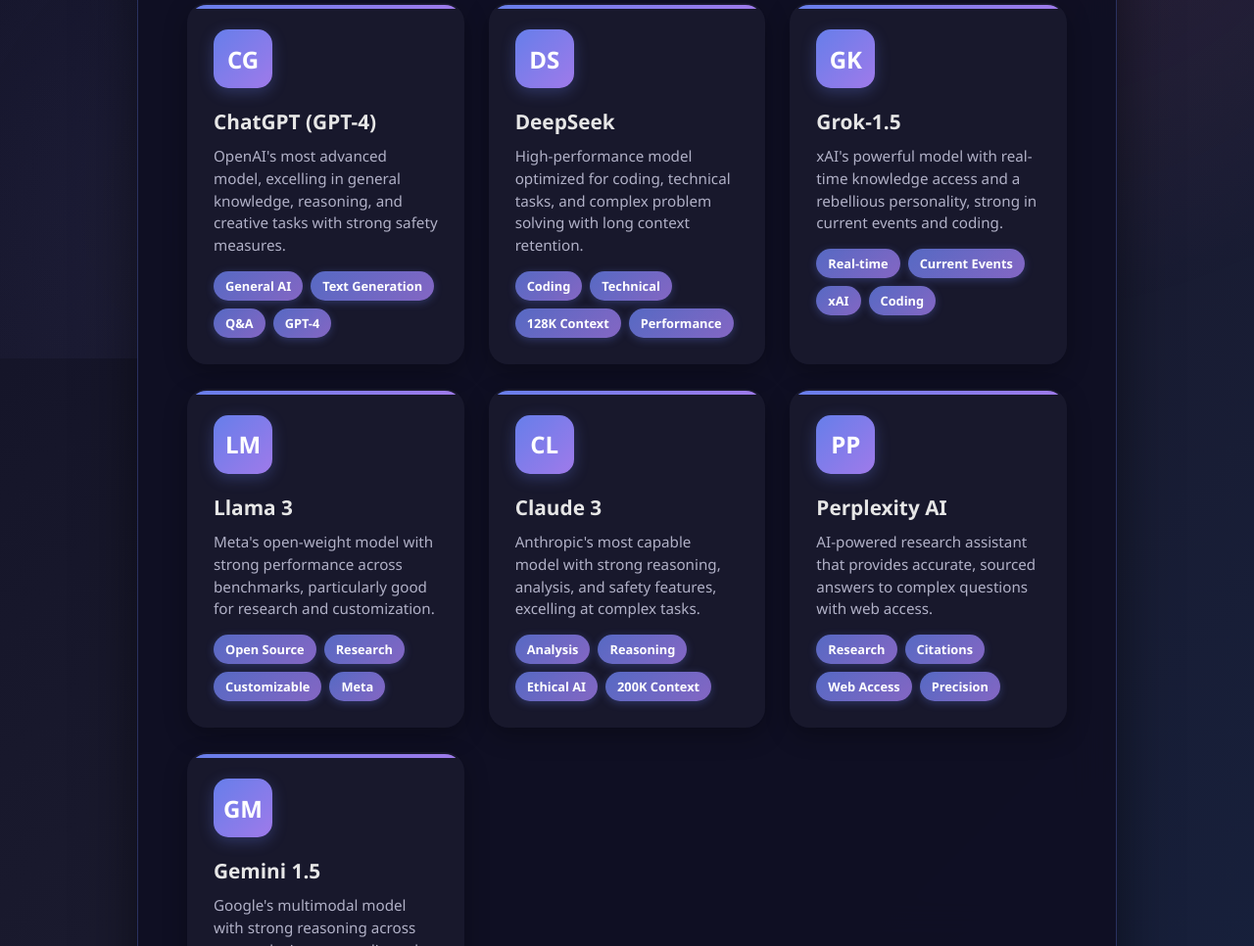
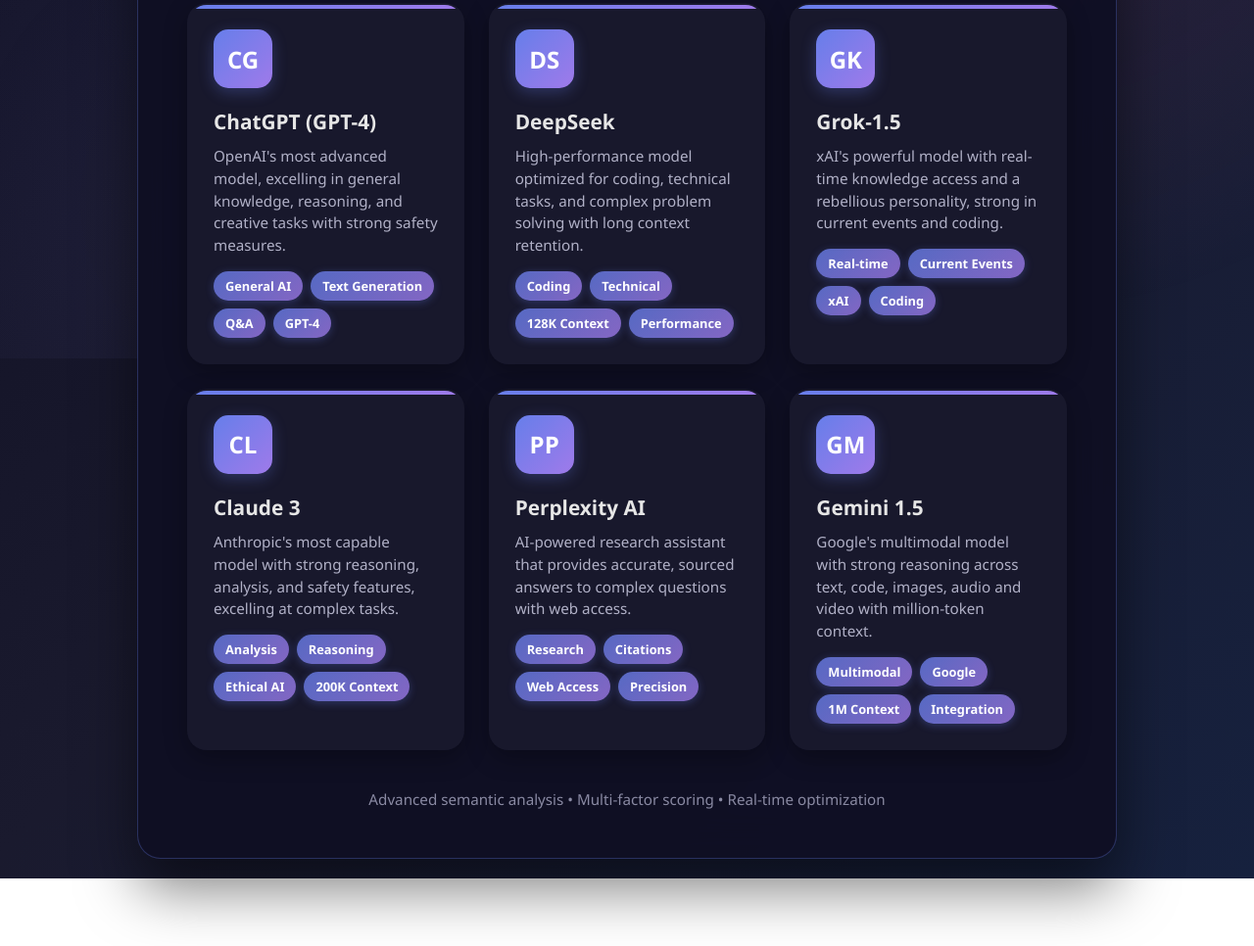
Before and after one commit to naruto18vp/vone, a plain HTML site: page index.html in a window 1280 px wide. Shown: the part 434-1400 px from the top of the page at 98% size. After the commit the page ends 1331 px from the top, so only its background shows below. Drawn offline with Linux system fonts and the light colour scheme.

Commit message:
Update index.html

```diff
--- a/index.html
+++ b/index.html
@@ -776,28 +776,6 @@
                 promptParam: ''
             },
             {
-                id: 'llama3',
-                name: 'Llama 3',
-                description: 'Meta\'s open-weight model with strong performance across benchmarks, particularly good for research and customization.',
-                logo: 'LM',
-                category: 'research',
-                complexityThreshold: 4,
-                strengths: {
-                    'research': 14,
-                    'open': 13,
-                    'custom': 12,
-                    'local': 11,
-                    'fine-tune': 12,
-                    'academic': 11,
-                    'experiment': 10,
-                    'multilingual': 9
-                },
-                specialties: ['research applications', 'custom deployments', 'academic work', 'local inference'],
-                tags: ['Open Source', 'Research', 'Customizable', 'Meta'],
-                url: 'https://ai.meta.com/llama',
-                promptParam: ''
-            },
-            {
                 id: 'claude3',
                 name: 'Claude 3',
                 description: 'Anthropic\'s most capable model with strong reasoning, analysis, and safety features, excelling at complex tasks.',
```
